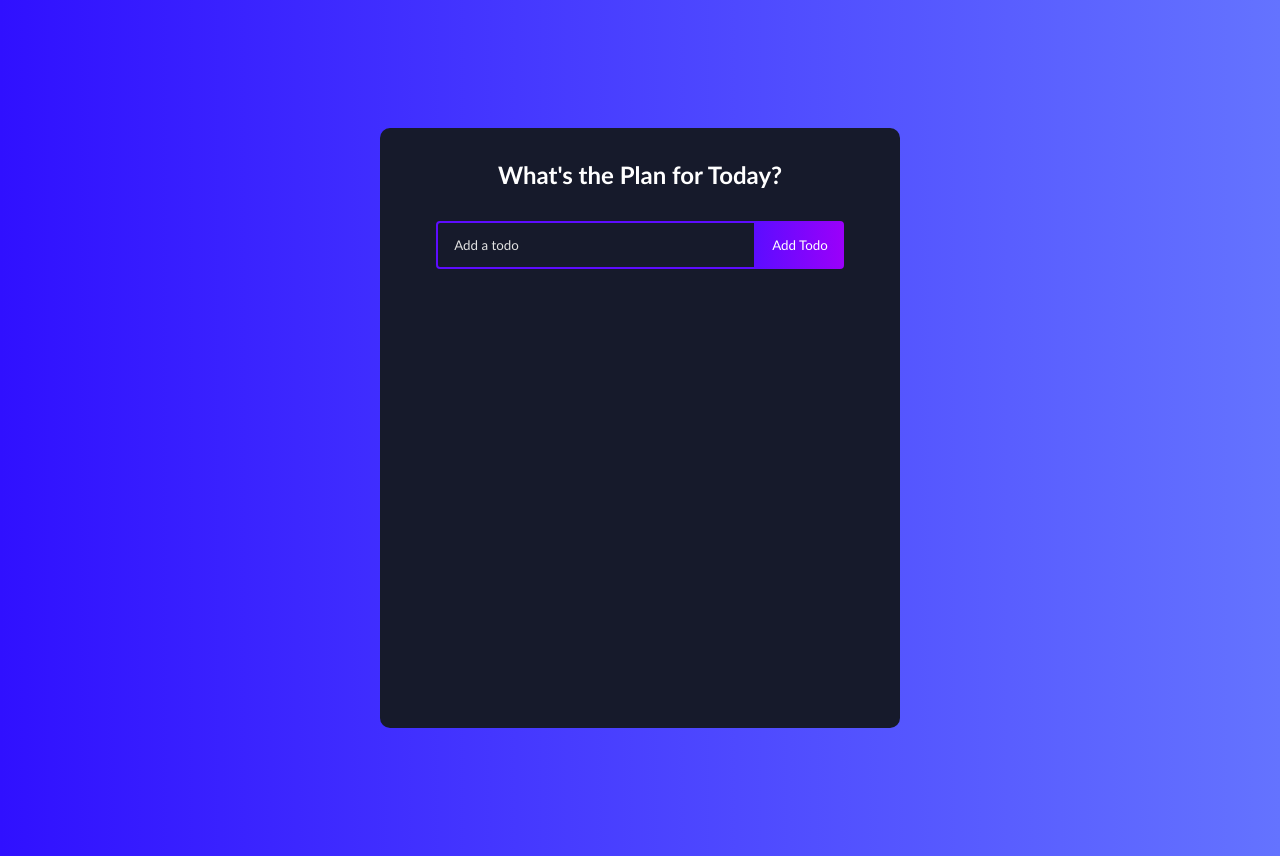
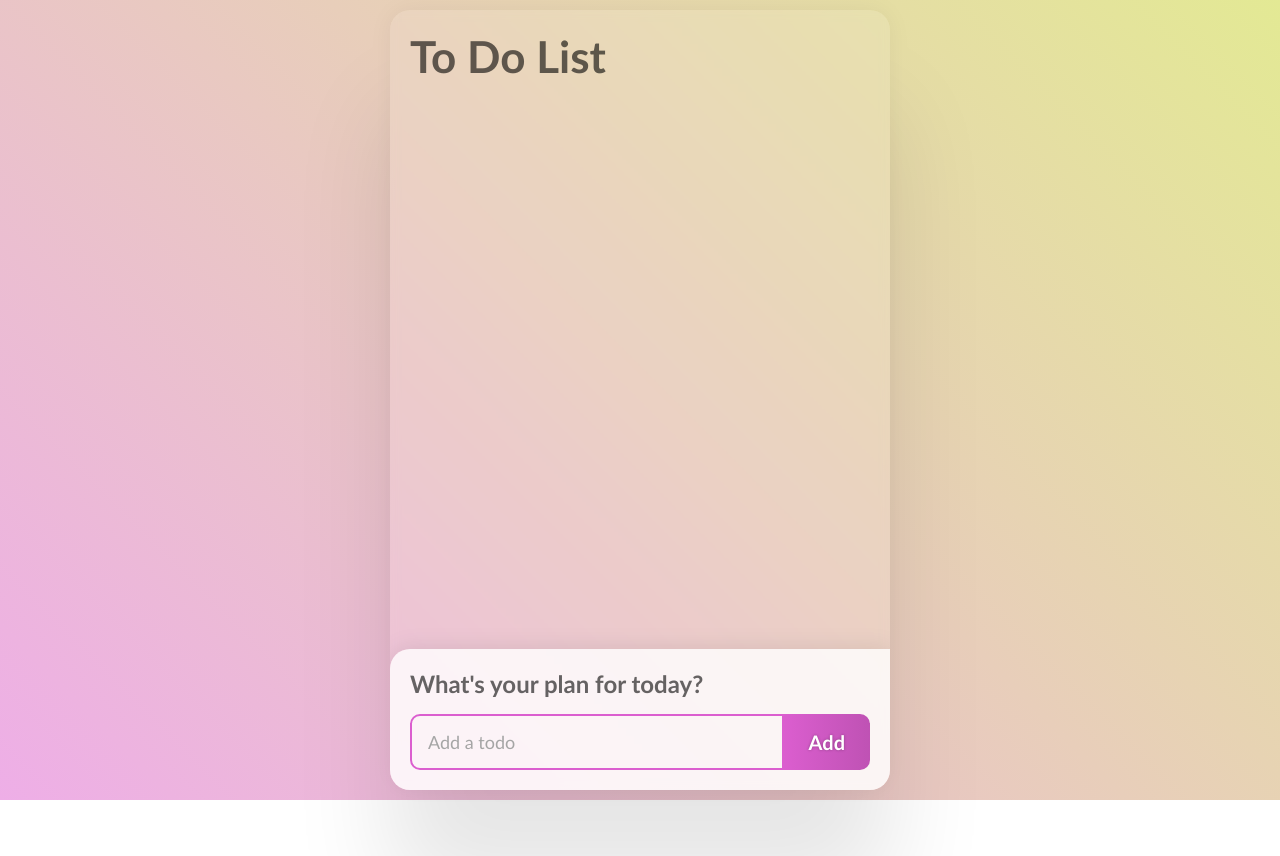
Before and after one commit to arisa277/react-todo-app, a React (Create React App) app: page / in a window 1280 px wide. After the commit the page ends 800 px from the top, so only its background shows below. Built offline with nearby package versions, Linux system fonts and the light colour scheme.

Commit message:
change trhe color

```diff
--- a/src/App.css
+++ b/src/App.css
@@ -8,28 +8,35 @@
 
 body {
   background: linear-gradient(
-    90deg,
-    rgba(48, 16, 255, 1) 0%,
-    rgba(100, 115, 255, 1) 100%
+    45deg,
+    rgba(238, 174, 231, 1) 0%,
+    rgba(227, 233, 148, 1) 100%
   );
 }
+
+.wrapper {
+  height: 100vh;
+  width: 100vw;
+  max-width: 520px;
+  margin: auto;
+  padding: 10px;
+}
+
 .todo-app {
-  display: flex;
-  flex-direction: column;
-  justify-content: start;
-  width: 520px;
-  min-height: 600px;
-  background: #161a2b;
-  text-align: center;
-  margin: 128px auto;
-  border-radius: 10px;
-  padding-bottom: 32px;
+  overflow: hidden;
+  display: grid;
+  height: 100%;
+  grid-template-rows: auto 1fr auto;
+  background: rgba(255, 255, 255, 0.1);
+  border-radius: 20px;
+  backdrop-filter: blur(5px);
+  box-shadow: 0 0 25px rgba(0, 0, 0, 0.05), 0 100px 100px rgba(0, 0, 0, 0.1);
 }
 
 h1 {
-  margin: 32px 0;
-  color: #fff;
-  font-size: 24px;
+  color: rgba(0, 0, 0, 0.6);
+  font-size: 44px;
+  padding: 20px;
 }
 
 .complete {
@@ -37,41 +44,64 @@ h1 {
   opacity: 0.4;
 }
 
-.todo-form {
-  margin-bottom: 32px;
+.todo-form-wrapper {
+  background-color: rgba(255, 255, 255, 0.8);
+  padding: 20px;
+  border-radius: 20px 0 0 0;
+  box-shadow: 0 0 25px rgba(0, 0, 0, 0.1);
 }
 
+.todo-form-wrapper h2 {
+  margin-bottom: 16px;
+  color: rgba(0, 0, 0, 0.6);
+
+}
+
+.todo-form {
+  display: grid;
+  grid-template-columns: 1fr auto;
+}
+
+.update-form {
+  width: 90%;
+  border: none;
+  background-color: white;
+}
 .todo-input {
   padding: 14px 32px 14px 16px;
-  border-radius: 4px 0 0 4px;
-  border: 2px solid #5d0cff;
+  border-radius: 10px 0 0 10px;
+  border: 2px solid rgba(219, 94, 207, 1);
   outline: none;
-  width: 320px;
   background: transparent;
-  color: #fff;
+  color: rgba(0, 0, 0, 0.8);
+  font-size: 18px;
+  min-width: 100px;
 }
 
 .todo-input::placeholder {
-  color: #e2e2e2;
+  color: #a5a5a5;
 }
 
 .todo-button {
-  padding: 16px;
+  font-size: 20px;
+  font-weight: bold;
+  padding: 16px 25px;
   border: none;
-  border-radius: 0 4px 4px 0;
+  border-radius: 0 10px 10px 0;
   cursor: pointer;
   outline: none;
   background: linear-gradient(
     90deg,
-    rgba(93, 12, 255, 1) 0%,
-    rgba(155, 0, 250, 1) 100%
+    rgba(219, 94, 207, 1) 0%,
+    rgb(191, 82, 180) 100%
   );
   color: #fff;
+  text-shadow: 0 0 3px rgba(0, 0, 0, 0.3);
   text-transform: capitalize;
 }
 
 .todo-input.edit {
-  border: 2px solid #149fff;
+  border: 2px solid rgba(219, 94, 207, 1);
 }
 
 .todo-button.edit {
@@ -87,47 +117,30 @@ h1 {
   display: flex;
   flex-direction: row;
   position: relative;
+  padding: 20px;
 }
 
 .todo-row {
   display: flex;
   justify-content: space-between;
   align-items: center;
-  margin: 4px auto;
-  color: #fff;
+  margin: 0 20px;
+  color: rgba(0, 0, 0, 0.8);
   background: linear-gradient(
     90deg,
-    rgba(255, 118, 20, 1) 0%,
-    rgba(255, 84, 17, 1) 100%
+    rgba(255, 255, 255, 0.3) 0%,
+    rgba(255, 255, 255, 0.4) 100%
   );
-
   padding: 16px;
-  border-radius: 5px;
-  width: 90%;
+  border-radius: 10px;
 }
 
-.todo-row:nth-child(4n + 1) {
-  background: linear-gradient(
-    90deg,
-    rgba(93, 12, 255, 1) 0%,
-    rgba(155, 0, 250, 1) 100%
-  );
+.cursor {
+  cursor: pointer;
 }
 
-.todo-row:nth-child(4n + 2) {
-  background: linear-gradient(
-    90deg,
-    rgba(255, 12, 241, 1) 0%,
-    rgba(250, 0, 135, 1) 100%
-  );
-}
-
-.todo-row:nth-child(4n + 3) {
-  background: linear-gradient(
-    90deg,
-    rgba(20, 159, 255, 1) 0%,
-    rgba(17, 122, 255, 1) 100%
-  );
+.todo-row+.todo-row {
+  margin-top: 5px;
 }
 
 .icons {
@@ -139,9 +152,9 @@ h1 {
 
 .delete-icon {
   margin-right: 5px;
-  color: #fff;
+  color: rgba(0, 0, 0, 0.8);
 }
 
 .edit-icon {
-  color: #fff;
+  color: rgba(0, 0, 0, 0.8);
 }
--- a/src/App.js
+++ b/src/App.js
@@ -3,8 +3,8 @@ import TodoList from "./components/TodoList";
 
 function App() {
   return (
-    <div className="todo-app">
-      <TodoList />
+    <div className="wrapper">
+        <TodoList />
     </div>
   );
 }
--- a/src/components/Todo.js
+++ b/src/components/Todo.js
@@ -18,7 +18,10 @@ const Todo = ({ todos, completeTodo, removeTodo, updateTodo }) => {
   }
 
   if(edit.id) {
-      return <TodoForm edit={edit} onSubmit={submitUpdate} />
+      return (
+        <input className="todo-row update-form"/>
+        )
+      // return <TodoForm edit={edit} onSubmit={submitUpdate} />
   }
 
   return todos.map((todo, index) => (
@@ -26,17 +29,17 @@ const Todo = ({ todos, completeTodo, removeTodo, updateTodo }) => {
       className={todo.isComplete ? 'todo-row complete' : 'todo-row'}
       key={index}
     >
-      <div key={todo.id} onClick={() => completeTodo(todo.id)}>
+      <div className="cursor" key={todo.id} onClick={() => completeTodo(todo.id)}>
         {todo.text}
       </div>
       <div className='icons'>
+        <TiEdit
+          onClick={() => setEdit({ id: todo.id, value: todo.text })}
+          className='edit-icon'
+        />
         <RiCloseCircleLine
           onClick={() => removeTodo(todo.id)}
           className='delete-icon'
-        />
-        <TiEdit
-          onClick={() => setEdit({ id: todo.id, value: todo.text })}
-          className='edit-icon'
         />
       </div>
     </div>
--- a/src/components/TodoForm.js
+++ b/src/components/TodoForm.js
@@ -1,13 +1,13 @@
 import React, { useState, useEffect, useRef } from "react";
 
-function TodoForm(props) {
+const TodoForm = (props) => {
   const [input, setInput] = useState("");
 
-  const inputRef = useRef(null)
+  // const inputRef = useRef(null)
 
-  useEffect(() => {
-      inputRef.current.focus()
-  })
+  // useEffect(() => {
+  //     inputRef.current.focus()
+  // })
 
   const handleChange = e => {
       setInput(e.target.value)
@@ -24,7 +24,8 @@ function TodoForm(props) {
   }
 
   return (
-    <div>
+    <div className="todo-form-wrapper">
+    <h2>What's your plan for today?</h2>
       <form className="todo-form" onSubmit={handleSubmit}>
         <input
           type="text"
@@ -33,9 +34,9 @@ function TodoForm(props) {
           name="text"
           className="todo-input"
           onChange={handleChange}
-          ref={inputRef}
+
         />
-        <button className="todo-button">Add todo</button>
+        <button className="todo-button">Add</button>
       </form>
     </div>
   );
--- a/src/components/TodoList.js
+++ b/src/components/TodoList.js
@@ -1,8 +1,8 @@
 import React, { useState } from "react";
 import TodoForm from "./TodoForm";
-import Todo from "./Todo"
+import Todo from "./Todo";
 
-function TodoList() {
+const TodoList = () => {
   const [todos, setTodos] = useState([]);
 
   const addTodo = (todo) => {
@@ -14,16 +14,18 @@ function TodoList() {
   };
 
   const updateTodo = (todoId, newValue) => {
-      if(!newValue.text || /^\s*$/.test(newValue.text)) {
-          return
-      }
-      setTodos(prev => prev.map(item => (item.id === todoId ? newValue : item)))
-  }
+    if (!newValue.text || /^\s*$/.test(newValue.text)) {
+      return;
+    }
+    setTodos((prev) =>
+      prev.map((item) => (item.id === todoId ? newValue : item))
+    );
+  };
 
-  const removeTodo = id => {
-      const removeArr = [...todos].filter(todo => todo.id !== id)
-      setTodos(removeArr)
-  }
+  const removeTodo = (id) => {
+    const removeArr = [...todos].filter((todo) => todo.id !== id);
+    setTodos(removeArr);
+  };
 
   const completeTodo = (id) => {
     let updateTodos = todos.map((todo) => {
@@ -36,10 +38,17 @@ function TodoList() {
   };
 
   return (
-    <div>
-      <h1>What's the Plan for Today?</h1>
+    <div className="todo-app">
+      <h1>To Do List</h1>
+      <div>
+        <Todo
+          todos={todos}
+          completeTodo={completeTodo}
+          removeTodo={removeTodo}
+          updateTodo={updateTodo}
+        />
+      </div>
       <TodoForm onSubmit={addTodo} />
-      <Todo todos={todos} completeTodo={completeTodo} removeTodo={removeTodo} updateTodo={updateTodo}/>
     </div>
   );
 }
```
